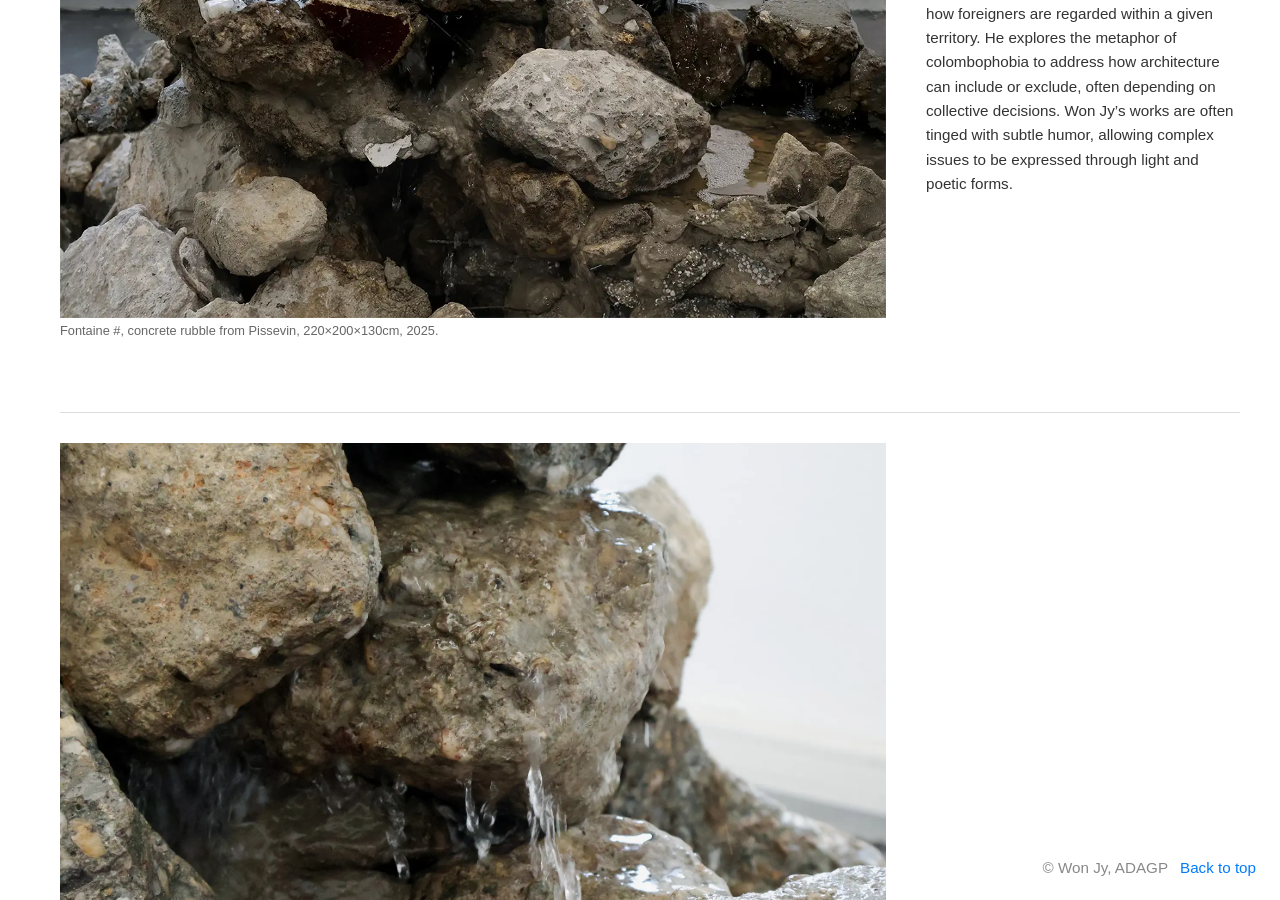
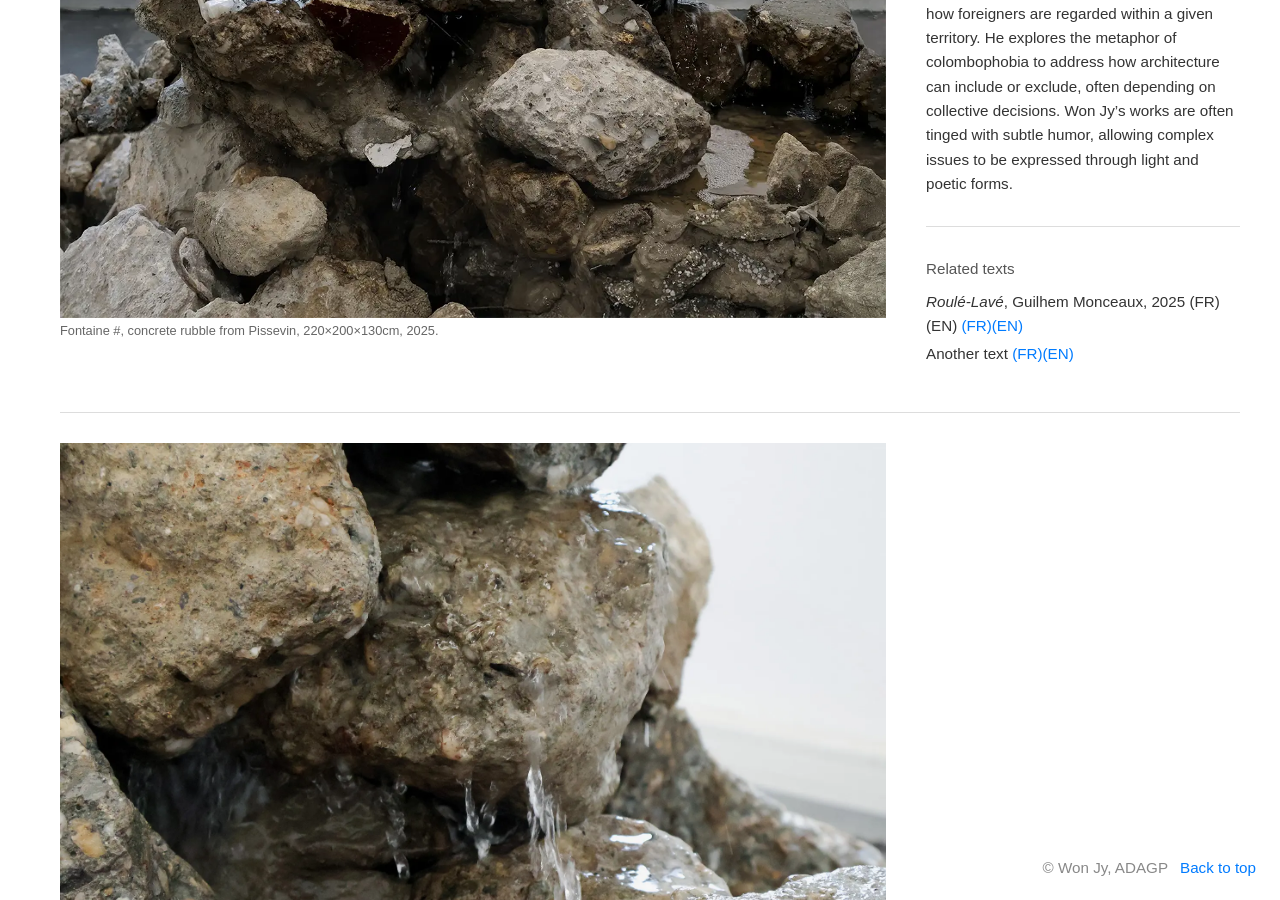
Before and after one commit to Won-Jy/archive-wonjy, a Jekyll site: the page built from work/2026/roule_lave test.md, in a window 1280 px wide and 900 px high, scrolled down 711 px. Built offline with Jekyll 4.4.1, drawn with Linux system fonts in a browser that asks for light colours.

Commit message:
Update work.html

```diff
--- a/_layouts/work.html
+++ b/_layouts/work.html
@@ -153,8 +153,8 @@
             <div class="rich description">{{ page.description | markdownify }}</div>
           {%- endif -%}
 
-          {%- if page.critique -%}
-<div class="divider"></div>
+{%- if page.critique_links and page.critique_links.size > 0 -%}
+  <div class="divider"></div>
   {%- if page.critique_title -%}
     <div class="section-title">{{ page.critique_title }}</div>
   {%- endif -%}
@@ -162,12 +162,20 @@
     {%- for item in page.critique_links -%}
       <li>
         {{ item.label | markdownify | remove: '<p>' | remove: '</p>' }}
-        {%- if item.url_fr -%} <a href="{{ item.url_fr }}" class="text-link">(FR)</a>{% endif %}
-        {%- if item.url_en -%} <a href="{{ item.url_en }}" class="text-link">(EN)</a>{% endif %}
+        {%- if item.url_fr -%} <a href="{{ item.url_fr }}" class="text-link">(FR)</a>{%- endif -%}
+        {%- if item.url_en -%} <a href="{{ item.url_en }}" class="text-link">(EN)</a>{%- endif -%}
       </li>
     {%- endfor -%}
   </ul>
-          {%- endif -%}
+{%- elsif page.critique -%}
+  <div class="divider"></div>
+  {%- if page.critique_title -%}
+    <div class="section-title">{{ page.critique_title }}</div>
+  {%- endif -%}
+  <div class="rich critique">{{ page.critique | markdownify }}</div>
+{%- endif -%}
+
+
         </div>
       </aside>
     </section>
```
